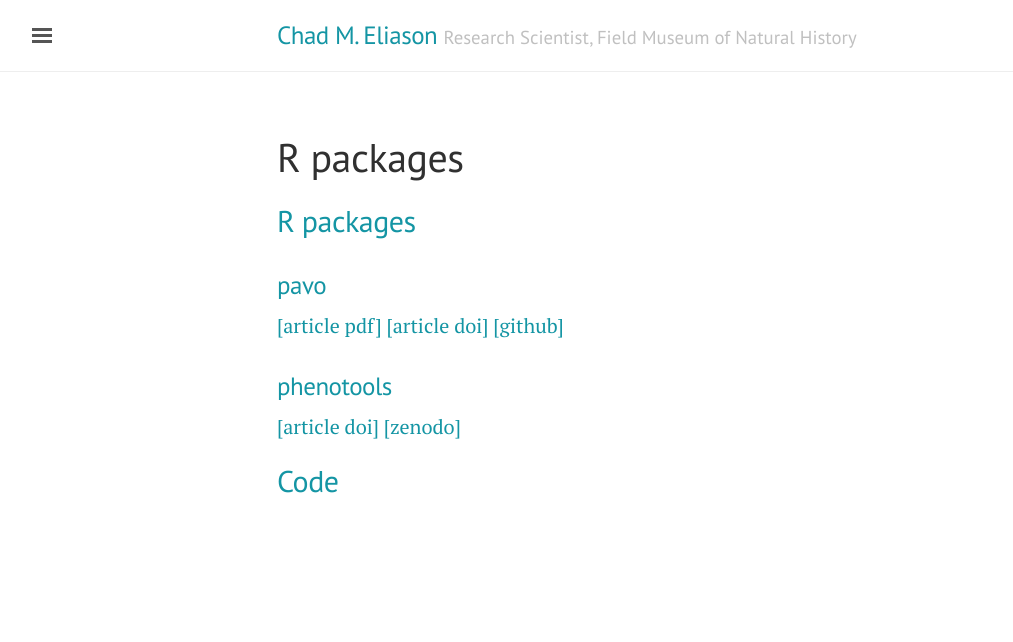
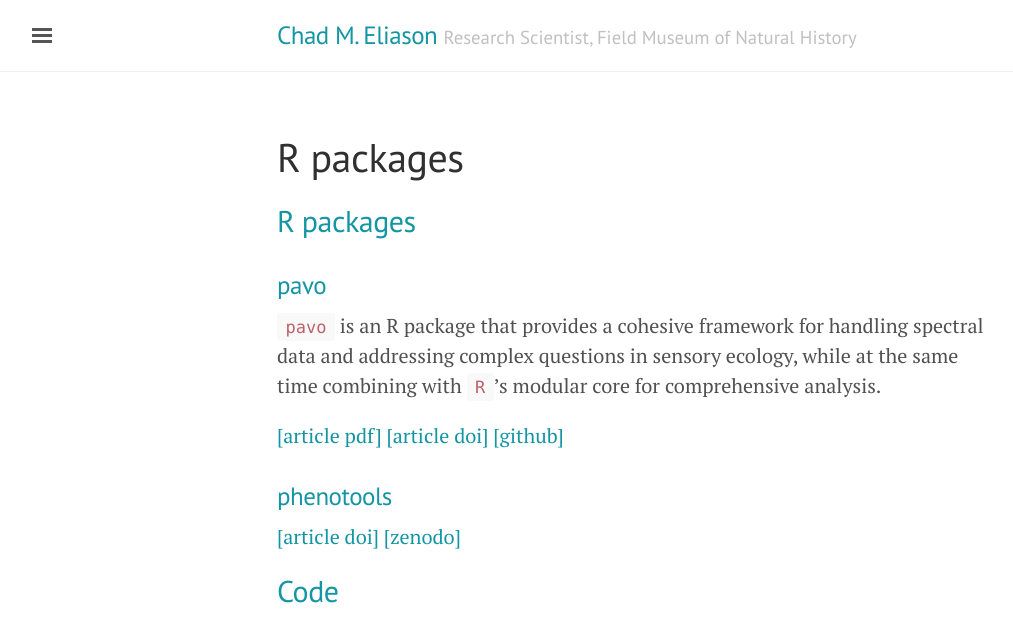
Before and after one commit to celiason/celiason.github.io, a Jekyll site: the page built from 4-software.md, in a window 1280 px wide. Shown: the top 642 px of the page, without its empty margins (3-1016 px from the left). Built offline with Jekyll 4.4.1, drawn with Linux system fonts in a browser that asks for light colours; our own code applies the rules of GitHub Pages for plain Markdown files.

Commit message:
Update 4-software.md

```diff
--- a/4-software.md
+++ b/4-software.md
@@ -1,6 +1,8 @@
 ## R packages
 
 ### pavo
+
+`pavo` is an R package that provides a cohesive framework for handling spectral data and addressing complex questions in sensory ecology, while at the same time combining with `R`'s modular core for comprehensive analysis.
 
 [[article pdf]](https://besjournals.onlinelibrary.wiley.com/doi/pdfdirect/10.1111/2041-210X.12069)
 [[article doi]](https://doi.org/10.1111/2041-210X.12069)
```
